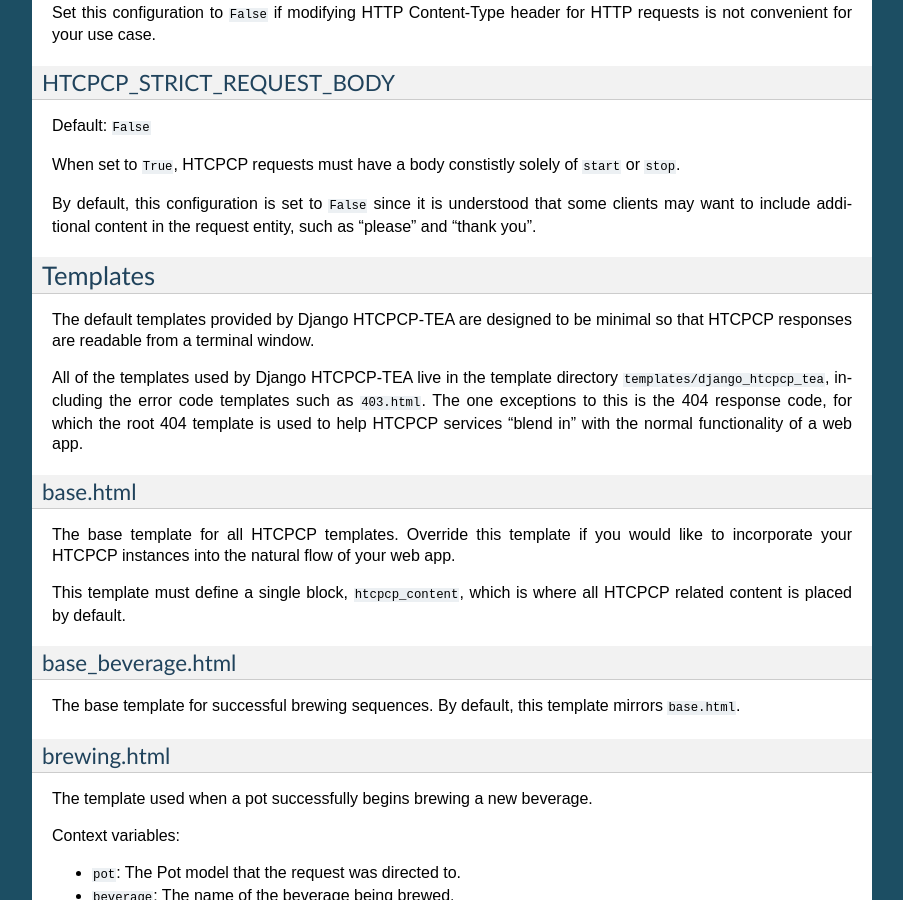
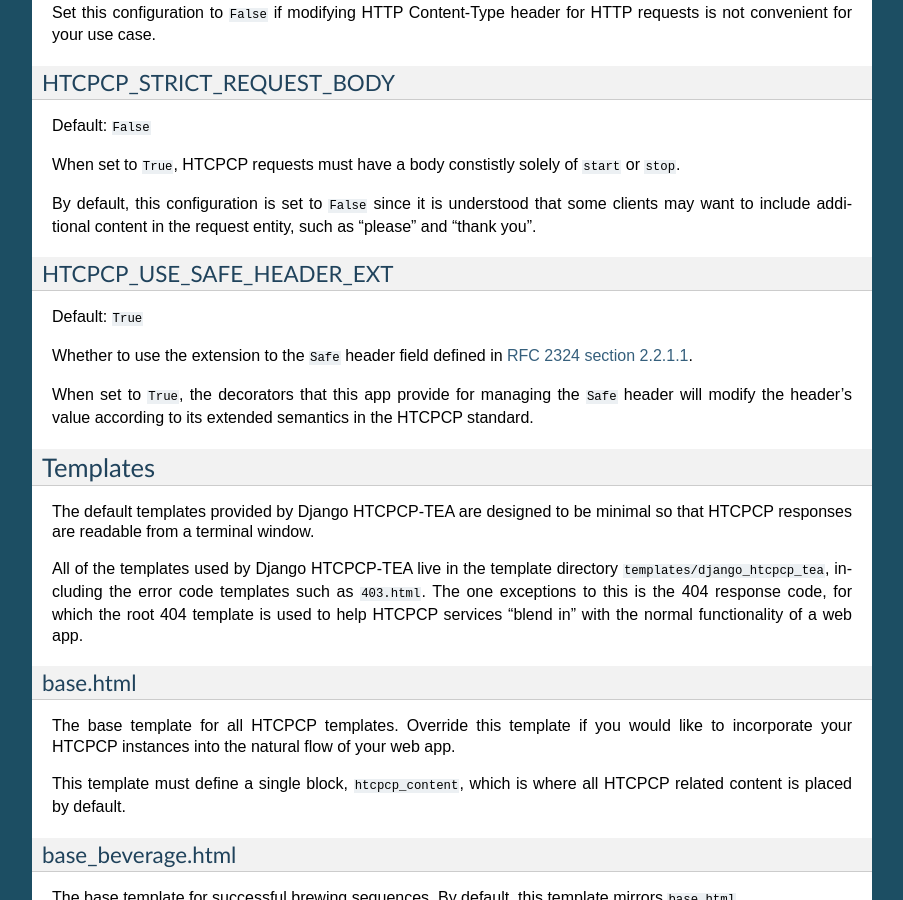
Before and after one commit to brianschubert/django-htcpcp-tea, a Sphinx documentation site: the page built from docs/config.rst, in a window 1280 px wide and 900 px high, scrolled down 2565 px. Shown: the whole window, without its empty margins (198-1101 px from the left). Built offline with Sphinx 7.4.7, drawn with Linux system fonts in a browser that asks for light colours; some of the changed text lies outside the part shown.

Commit message:
Add Sphinx documentation for Safe header field extension

```diff
--- a/docs/api.rst
+++ b/docs/api.rst
@@ -71,6 +71,12 @@
     :undoc-members:
 
 
+Decorators (``django_htcpc_tea.decorators``)
+--------------------------------------------
+
+.. automodule:: django_htcpcp_tea.decorators
+    :members:
+
 Settings (``django_htcpcp_tea.settings``)
 -----------------------------------------
 
--- a/docs/config.rst
+++ b/docs/config.rst
@@ -139,6 +139,19 @@
 When set to ``True``, HTCPCP requests must have a body constistly solely of ``start`` or ``stop``.
 
 By default, this configuration is set to ``False`` since it is understood that some clients may want to include additional content in the request entity, such as "please" and "thank you".
+
+
+HTCPCP_USE_SAFE_HEADER_EXT
+^^^^^^^^^^^^^^^^^^^^^^^^^^
+
+Default: ``True``
+
+Whether to use the extension to the ``Safe`` header field  defined in `RFC 2324 section 2.2.1.1`_.
+
+When set to ``True``, the decorators that this app provide for managing the ``Safe`` header will modify the header's value according to its extended semantics in the HTCPCP standard.
+
+.. _RFC 2324 section 2.2.1.1: https://tools.ietf.org/html/rfc2324#section-2.2.1.1
+
 
 Templates
 ---------
```
